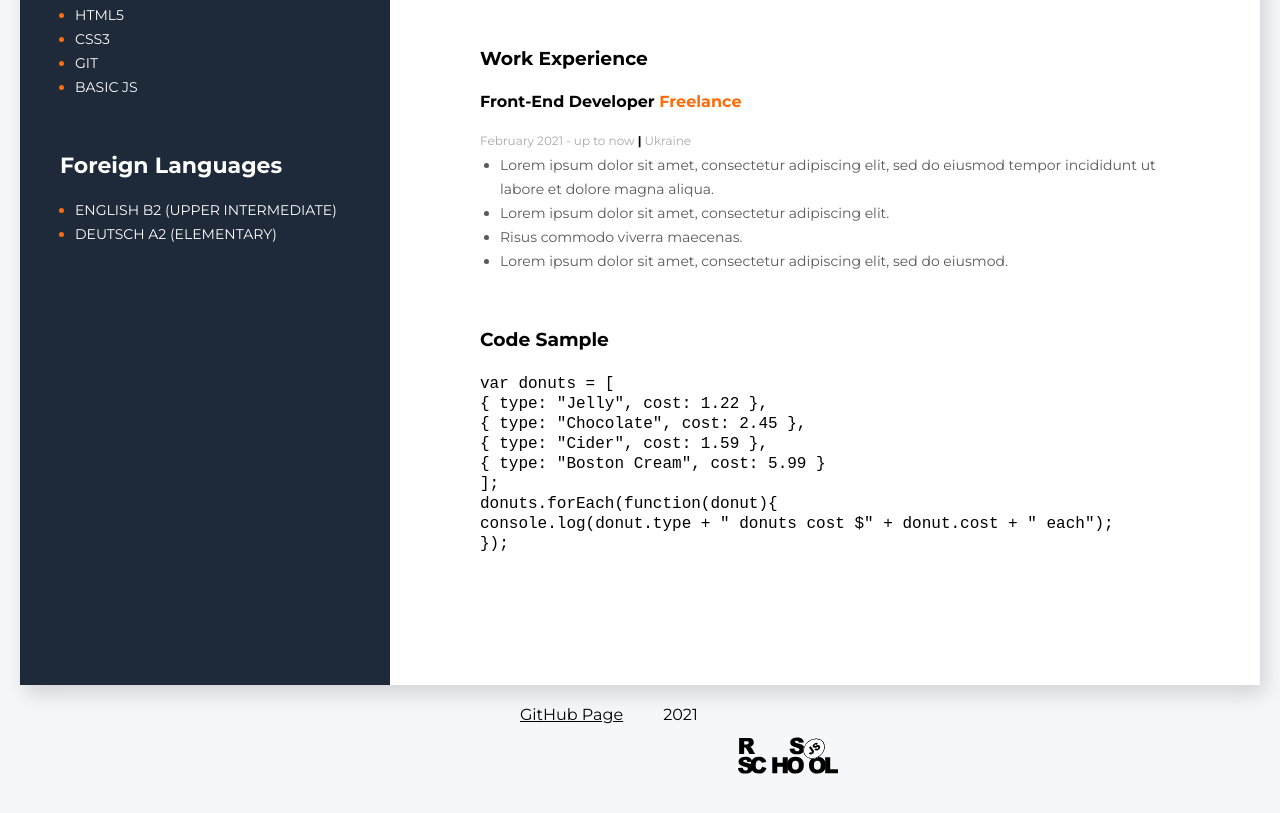
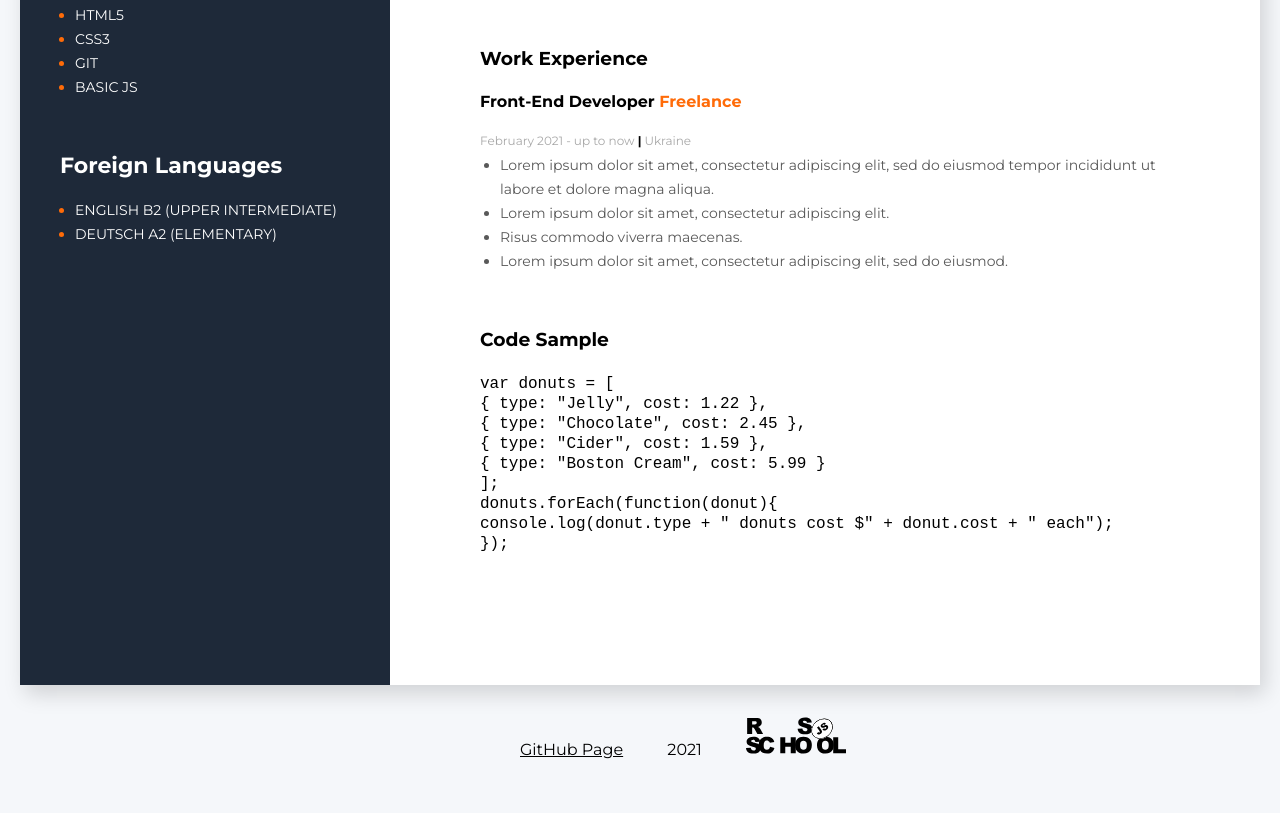
Before and after one commit to valeriiahnoieva/rsschool-cv, a plain HTML site: page index.html in a window 1280 px wide. Shown: the part 609-1422 px from the top of the page. After the commit the page ends 1388 px from the top, so only its background shows below. Drawn offline with Linux system fonts and the light colour scheme.

Commit message:
feat: fix footer

```diff
--- a/stylesheet.css
+++ b/stylesheet.css
@@ -163,7 +163,7 @@ code {
   font-size: 16px;
 }
 .footer {
-  display: flex;
+  justify-content: center;
   position: relative;
   padding-left: 480px;
 }
```
